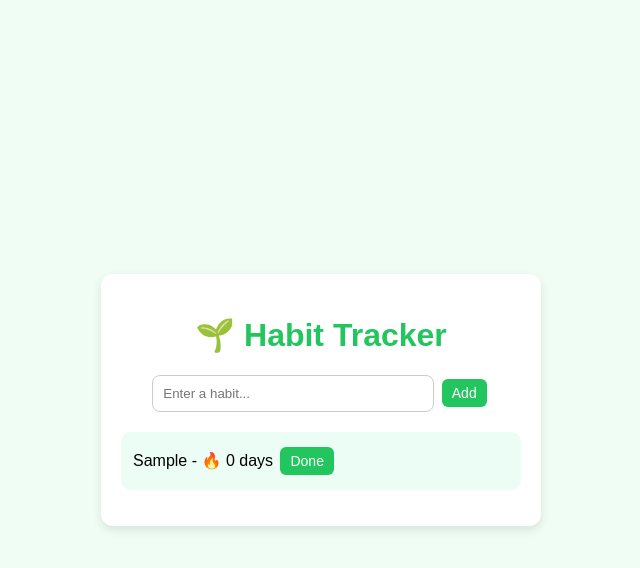
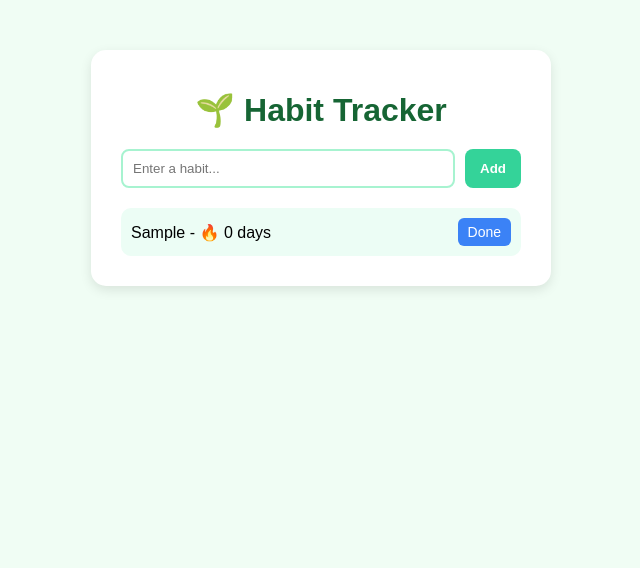
Before and after one commit to Adarsheey/HabbitTracker, a plain HTML site: page index.html in a window 1280 px wide. Both pictures are taken after typing "Sample" into the empty fields and a click on the button "Add". Shown: the whole page, without its empty margins (319-959 px from the left). Drawn offline with Linux system fonts and the light colour scheme.

Commit message:
Update style.css

```diff
--- a/style.css
+++ b/style.css
@@ -1,88 +1,96 @@
+/* General Page Styling */
 body {
   font-family: Arial, sans-serif;
-  background: #f0fdf4;
+  background: #f0fdf4; /* light green background */
+  margin: 0;
+  padding: 0;
   display: flex;
   justify-content: center;
-  align-items: center;
-  height: 100vh;
-  margin: 0;
+  align-items: flex-start;
+  min-height: 100vh;
 }
 
+/* App Container */
 .container {
-  background: white;
-  padding: 20px;
-  border-radius: 12px;
-  box-shadow: 0 4px 10px rgba(0,0,0,0.1);
-  width: 400px;
+  background: #ffffff;
+  margin-top: 50px;
+  padding: 20px 30px;
+  border-radius: 15px;
+  box-shadow: 0 4px 12px rgba(0,0,0,0.1);
+  width: 90%;
+  max-width: 400px;
   text-align: center;
 }
 
+/* Title */
 h1 {
-  color: #22c55e;
+  margin-bottom: 20px;
+  color: #166534; /* dark green */
 }
 
+/* Add Habit Section */
 .add-habit {
+  display: flex;
+  gap: 10px;
   margin-bottom: 20px;
 }
 
 #habitInput {
+  flex: 1;
   padding: 10px;
-  border: 1px solid #ccc;
+  border: 2px solid #a7f3d0;
   border-radius: 8px;
-  width: 65%;
+  outline: none;
 }
 
-button {
+#habitInput:focus {
+  border-color: #34d399; /* green on focus */
+}
+
+#addHabitBtn {
+  background: #34d399;
+  border: none;
+  padding: 10px 15px;
+  border-radius: 8px;
+  cursor: pointer;
+  font-weight: bold;
+  color: white;
+  transition: background 0.2s;
+}
+
+#addHabitBtn:hover {
+  background: #059669; /* darker green on hover */
+}
+
+/* Habit List */
+#habitList {
+  list-style: none;
+  padding: 0;
+  margin: 0;
+}
+
+#habitList li {
+  background: #ecfdf5;
+  padding: 10px;
+  margin-bottom: 10px;
+  border-radius: 10px;
+  display: flex;
+  justify-content: space-between;
+  align-items: center;
+}
+
+/* Done Button */
+#habitList button {
+  background: #3b82f6;
+  border: none;
   padding: 6px 10px;
-  margin: 3px;
-  background: #22c55e;
-  color: white;
-  border: none;
   border-radius: 6px;
   cursor: pointer;
   font-size: 14px;
+  color: white;
+  transition: background 0.2s;
 }
 
-button:hover {
-  background: #16a34a;
+#habitList button:hover {
+  background: #1d4ed8; /* darker blue on hover */
 }
-
-ul {
-  list-style: none;
-  padding: 0;
-}
-
-li {
-  background: #ecfdf5;
-  margin: 12px 0;
-  padding: 12px;
-  border-radius: 10px;
-  text-align: left;
-}
-
-li span {
-  display: block;
-  margin-bottom: 8px;
-}
-
-.streak {
-  font-weight: bold;
-  color: #059669;
-}
-
-.progress-bar {
-  display: flex;
-  justify-content: space-between;
-  margin-top: 6px;
-}
-
-.day {
-  width: 12%;
-  height: 14px;
-  background: #d1fae5;
-  border-radius: 4px;
-}
-
-.day.done {
-  background: #22c55e;
-}
```
